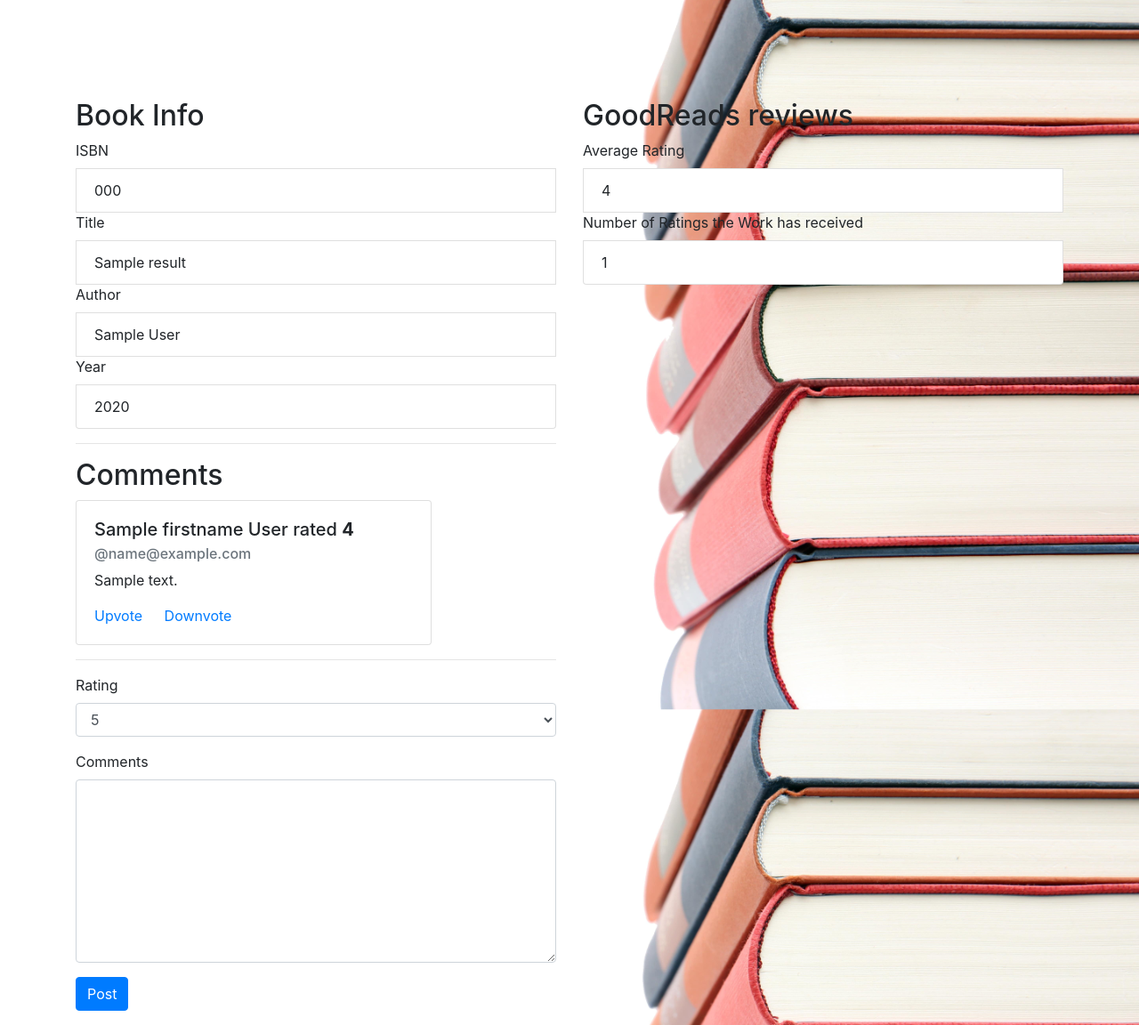
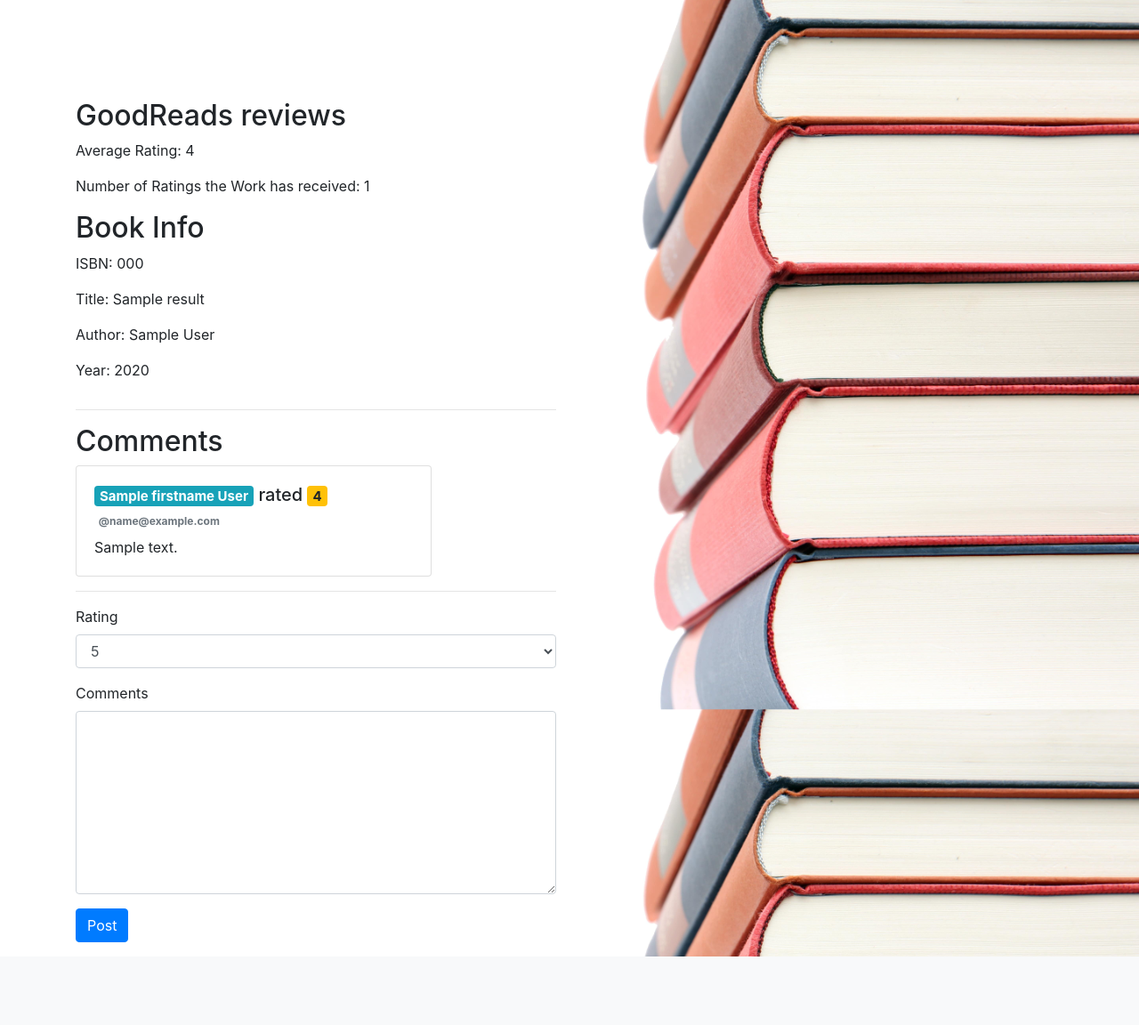
Before and after one commit to zrakhimov/book-review-website, a Flask app: template templates/details.html in a window 1280 px wide. Shown: the part 56-1208 px from the top of the page at 89% size. After the commit the page ends 1131 px from the top, so only its background shows below. Run offline with Flask 2, Linux system fonts and the light colour scheme; the template is opened without the code that fills it: most values are stand-ins (such as "Sample title", 1, 10 or a date in 2020); parts of the project's set-up code (start-up, migrations or seed data) failed here and were passed over; some libraries are stand-ins or nearby versions.

Commit message:
Added coloured rating badges

```diff
--- a/static/site.css
+++ b/static/site.css
@@ -6,7 +6,7 @@ body {
   background-size: cover;
 }
 
-.login-form, .register-form {
+.login-form, .register-form, .list {
   margin-top: 20%;
 }
 
--- a/static/site.scss
+++ b/static/site.scss
@@ -6,7 +6,7 @@ body {
   background-size: cover;
 }
 
-.login-form, .register-form {
+.login-form, .register-form, .list {
   margin-top: 20%;
 }
 .search-form {
--- a/templates/details.html
+++ b/templates/details.html
@@ -5,28 +5,34 @@
 {% block body %}
   <div class="container" >
     <div class="row" id="details">
-        <div class="col-md-6">
+        <div class="col-6">
+          <h2>GoodReads reviews</h2>
+          <p>Average Rating: {{ goodreads["average_rating"] }}</p>
+          <p>Number of Ratings the Work has received: {{ goodreads["work_reviews_count"]}}</p>
+
           <h2>Book Info</h2>
           <ul class="list-group">
-              <label>ISBN</label>
-              <li class="list-group-item">{{result.isbn}}</li>
-              <label>Title</label>
-              <li class="list-group-item">{{result.title}}</li>
-              <label>Author</label>
-              <li class="list-group-item">{{result.author}}</li>
-              <label>Year</label>
-              <li class="list-group-item">{{result.year}}</li>
+              <p>ISBN: {{result.isbn}} </p>
+              <p>Title: {{result.title}}</p>
+              <p>Author: {{result.author}}</p>
+              <p>Year: {{result.year}}</p>
           </ul>
           <hr>
           <h2>Comments</h2>
           {% for item in comment_list %}
-          <div class="card" style="width: 25rem;">
+          <div class="card mb-3" style="width: 25rem;">
           <div class="card-body">
-            <h5 class="card-title">{{item.firstname}} {{item.lastname}} rated <b>{{item.rating}}</b></h5>
-            <h6 class="card-subtitle mb-2 text-muted">@{{item.email}}</h6>
+            <h5 class="card-title"><span class="badge badge-info">{{item.firstname}} {{item.lastname}}</span> rated
+              {% if item.rating == 5 %}
+                <span class="badge badge-success">{{item.rating}}</span>
+              {% elif item.rating == 4 or item.rating == 3 %}
+                <span class="badge badge-warning">{{item.rating}}</span>
+              {% elif item.rating == 2 or item.rating == 1 %}
+                <span class="badge badge-danger">{{item.rating}}</span>
+              {% endif %}
+            </h5>
+            <h6 class="card-subtitle mb-2 text-muted"><span class="badge">@{{item.email}}</span></h6>
             <p class="card-text">{{item.comment}}</p>
-            <a href="#" class="card-link">Upvote</a>
-            <a href="#" class="card-link">Downvote</a>
           </div>
           </div>
           {% endfor %}
@@ -52,14 +58,8 @@
              </div>
           </form>
         </div>
-        <div class="col-md-6">
-            <h2>GoodReads reviews</h2>
-            <ul class="list-group">
-                <label>Average Rating</label>
-                <li class="list-group-item">{{ goodreads["average_rating"] }}</li>
-                <label>Number of Ratings the Work has received</label>
-                <li class="list-group-item">{{ goodreads["work_reviews_count"]}}</li>
-            </ul>
+        <div class="col-6">
+
         </div>
   </div>
 
```
Also changed, not shown: templates/list.html (+10 -2 lines), 5 other files.
